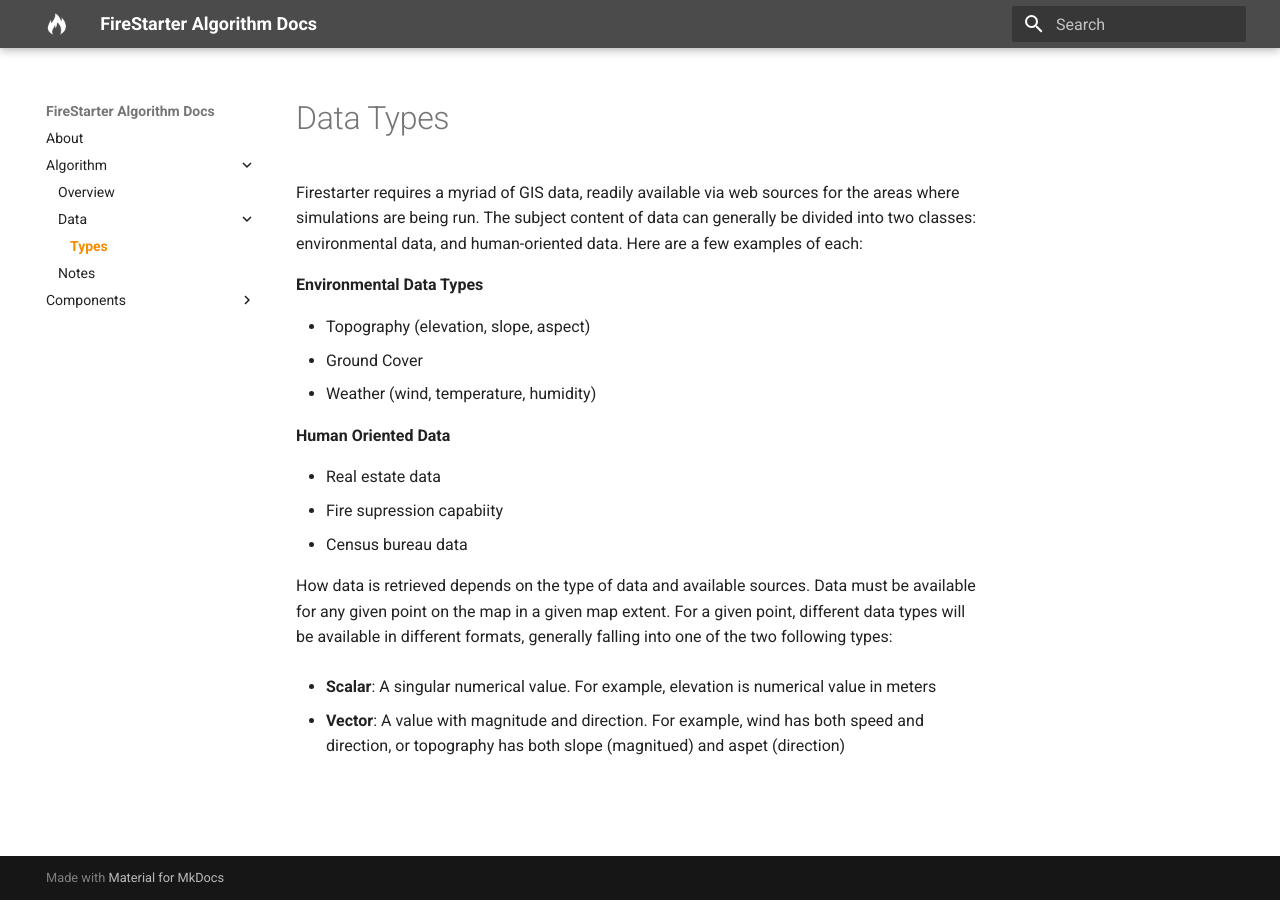
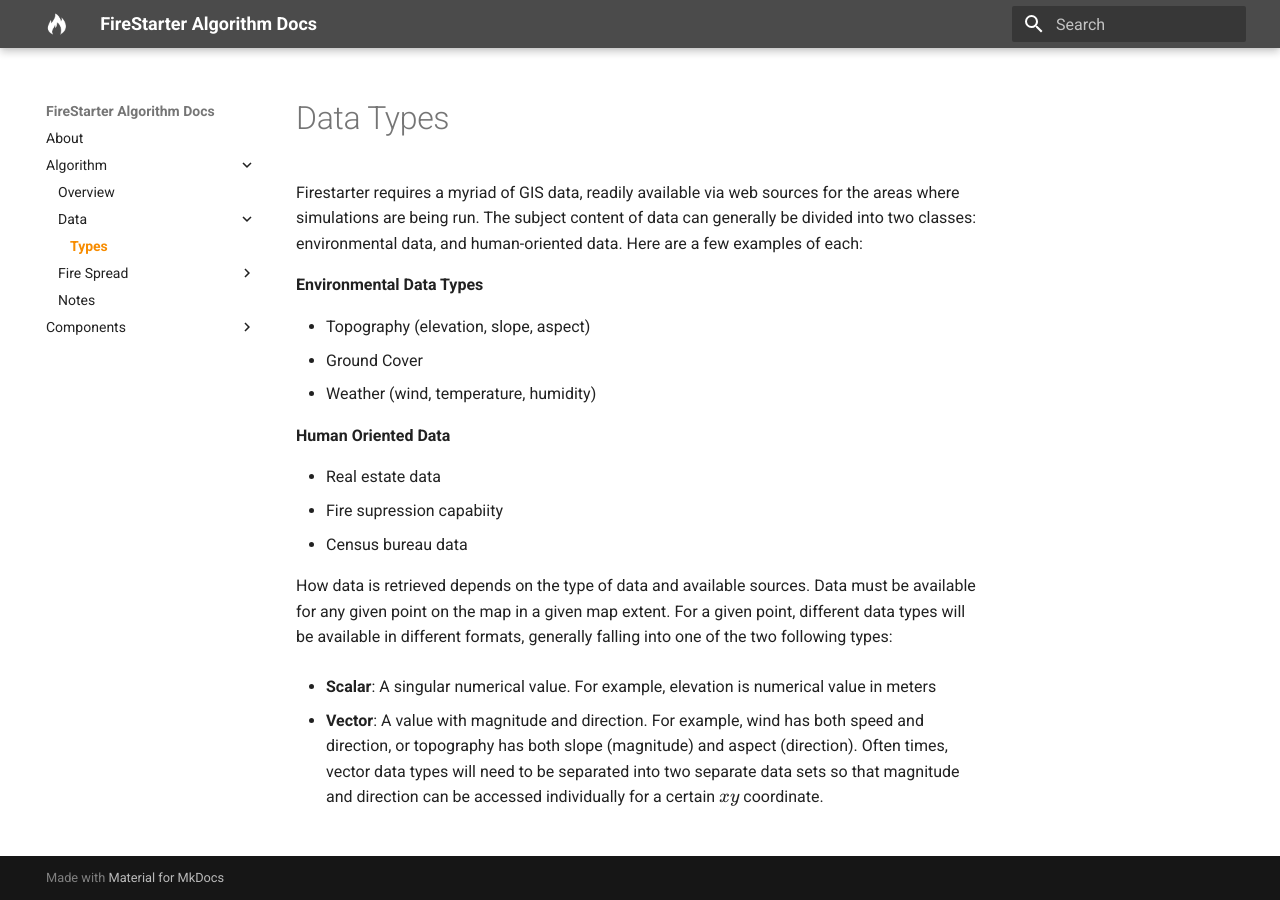
Before and after one commit to firestarter-io/node-algorithm, an MkDocs documentation site: the page built from docs/algorithm/data/types.md, in a window 1280 px wide. Built offline with MkDocs 1.6.1 and Material for MkDocs 9.7.7, drawn with Linux system fonts in a browser that asks for light colours.

Commit message:
Documentation for rothermel slope

```diff
--- a/docs/algorithm/data/types.md
+++ b/docs/algorithm/data/types.md
@@ -18,4 +18,4 @@
 
 - **Scalar**: A singular numerical value. For example, elevation is numerical value in meters
 
-- **Vector**: A value with magnitude and direction. For example, wind has both speed and direction, or topography has both slope (magnitued) and aspet (direction)
+- **Vector**: A value with magnitude and direction. For example, wind has both speed and direction, or topography has both slope (magnitude) and aspect (direction). Often times, vector data types will need to be separated into two separate data sets so that magnitude and direction can be accessed individually for a certain $x y$ coordinate.
--- a/mkdocs.yml
+++ b/mkdocs.yml
@@ -5,6 +5,8 @@
       - Overview: algorithm/overview.md
       - Data:
           - Types: algorithm/data/types.md
+      - Fire Spread:
+          - Slope: algorithm/firespread/slope.md
       - Notes: algorithm/notes.md
   - Components:
       - Campaign: components/campaign.md
```
Also changed, not shown: docs/algorithm/firespread/slope.md (added, +19 -0 lines), 2 other files.
